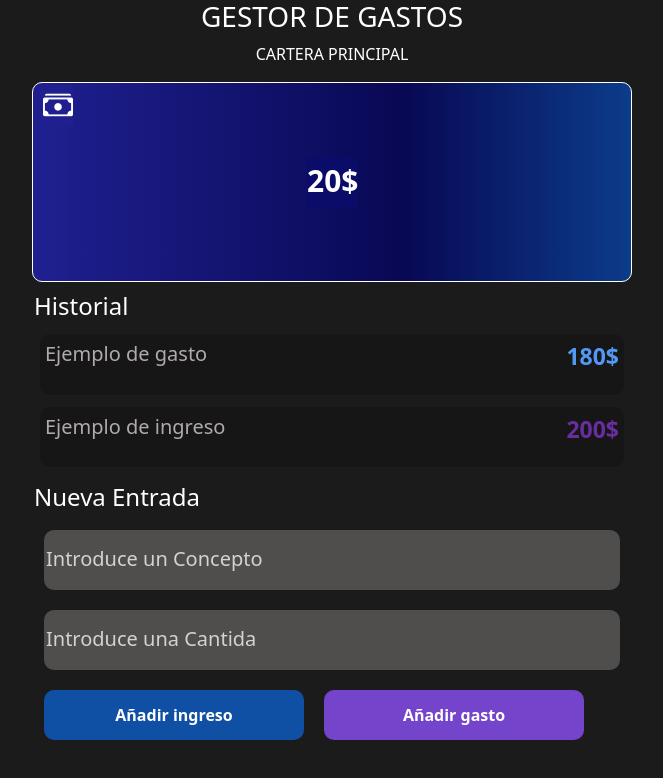
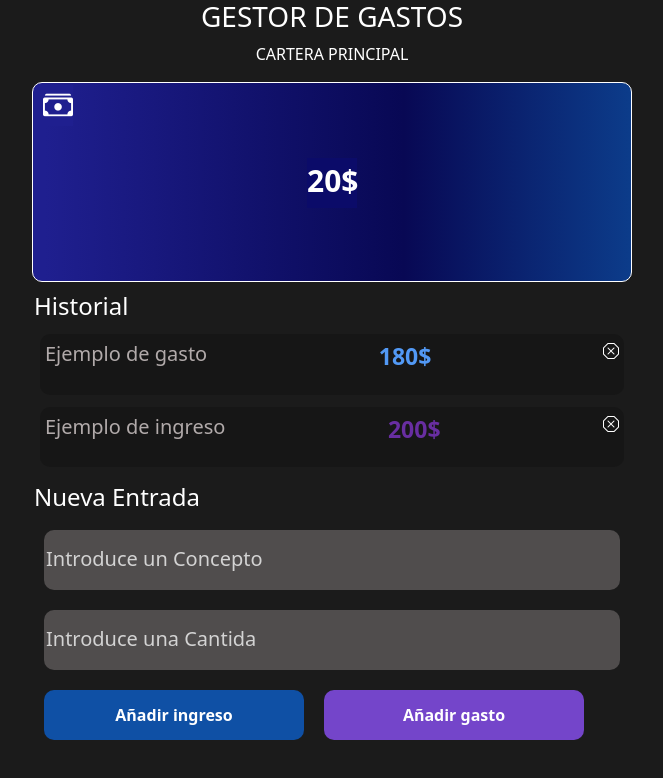
Before and after one commit to joseismaelvargas/controlGastosTS, a React (Vite) app: page / in a window 1280 px wide. Shown: the top 778 px of the page, without its empty margins (308-971 px from the left). Built offline with nearby package versions, Linux system fonts and the light colour scheme.

Commit message:
proyecto Terminado

```diff
--- a/package.json
+++ b/package.json
@@ -11,7 +11,8 @@
   },
   "dependencies": {
     "react": "^19.1.0",
-    "react-dom": "^19.1.0"
+    "react-dom": "^19.1.0",
+    "sweetalert2": "^11.21.2"
   },
   "devDependencies": {
     "@eslint/js": "^9.25.0",
--- a/src/components/Cartera.tsx
+++ b/src/components/Cartera.tsx
@@ -17,6 +17,7 @@ export const Cartera = () => {
     setAccountToStorage(account)
 
    }
+   console.log(account)
    setCash(account)
 },[])
    console.log(cash)
--- a/src/components/Historial.tsx
+++ b/src/components/Historial.tsx
@@ -1,34 +1,63 @@
 import { Account,Entry,CategoryEnum} from "../helpers/Account"
 import React,{useState,useEffect} from "react"
+import Swal from "sweetalert2"
 import "./style/gestor.css"
 const Historial = () => {
 
   const [gasto,setGasto]=useState<Entry[]>([]);
-   console.log(gasto)
+
 useEffect(()=>{
  let storageaccount=localStorage.getItem('account')
  if(storageaccount){
    const pasedaccount=JSON.parse(storageaccount)
-   const accounte= new Account(pasedaccount); // si necesitas convertirlo en una instancia real
+   const accounte= new Account(pasedaccount);
       setGasto(accounte.entries || []);
  }
 
 
 },[])
-let filtergasto=gasto.filter((item)=>item.category===CategoryEnum.expense)
-let filteringreso=gasto.filter((item)=>item.category===CategoryEnum.income)
+const eliminargasto=(id:number):void=>{
+  const eliminar=gasto.filter((item)=>item.id!==id)
+  setGasto(eliminar)
+  const storage=localStorage.getItem('account')
+  if(storage){
+    const parse=JSON.parse(storage)
+    const account=new Account(parse)
+    account.deleteEntry(id)
+    localStorage.setItem('account',JSON.stringify(account))
+    setGasto(account.getEntries())
+    location.reload()
+  }
+}
+const eliminaringreso=(id:number):void=>{
+const  eliminar=gasto.filter((item)=>item.id!==id)
+setGasto(eliminar)
+const storage=localStorage.getItem('account')
+
+if(storage){
+  const parseada=JSON.parse(storage)
+  const account=new Account(parseada)
+ account.deleteEntry(id)
+ localStorage.setItem('account',JSON.stringify(account))
+ setGasto(account.getEntries())
+ location.reload()
+}
+
+}
+const filtergasto=gasto.filter((item)=>item.category===CategoryEnum.expense)
+const filteringreso=gasto.filter((item)=>item.category===CategoryEnum.income)
 
   return (
       <div className="container">
             <h4>Historial</h4>
             {
               filtergasto.map((entry,index)=>(
-                <div key={index} className="h-gasto"><p className="p-g">{entry.concept}</p> <p className="money-g">{entry.amount}$</p></div>
+                <div key={index} className="h-gasto"><p className="p-g">{entry.concept}</p> <p className="money-g">{entry.amount}$ </p> <i className="bi bi-x-octagon" onClick={()=>eliminargasto(entry.id)}></i></div>
               ))
             }
                {
              filteringreso.map((entry,index)=>(
-               <div className="h-gasto" key={index}><p className="p-g">{entry.concept}</p> <p className="money-i">{entry.amount}$</p></div>
+               <div className="h-gasto" key={index}><p className="p-g">{entry.concept}</p> <p className="money-i">{entry.amount}$</p> <i className="bi bi-x-octagon" onClick={()=>eliminaringreso(entry.id)}></i></div>
               ))
             }
 
--- a/src/components/NuevaEntrada.tsx
+++ b/src/components/NuevaEntrada.tsx
@@ -1,14 +1,57 @@
 import "../components/style/gestor.css"
+import { useState } from "react"
+import { Account, CategoryEnum, Entry } from "../helpers/Account"
+export const NuevaEntrada = () => {
+    const [concepto,setconcepto]=useState<string>("")
+     const [cantidad,setCantidad]=useState<string>()
+     const añadirIngreso=()=>{
+      const storage=localStorage.getItem('account')
+      if(storage){
+        const parse=new Account(JSON.parse(storage))
+         console.log(parse)
+      const nuevaCuenta:Entry={
+        id:Date.now(),
+        concept:concepto,
+        amount:Number(cantidad),
+        category:CategoryEnum.income
+      }
+      parse.addEntry(nuevaCuenta)
 
-export const NuevaEntrada = () => {
+localStorage.setItem("account", JSON.stringify(parse));
+location.reload()
+   setCantidad("")
+     setconcepto("")
+   }
+
+
+     }
+     const añadirGasto=()=>{
+         const storage=localStorage.getItem('account')
+       if(storage){
+        const parse=new Account(JSON.parse(storage))
+         console.log(parse)
+      const nuevaCuenta:Entry={
+        id:Date.now(),
+        concept:concepto,
+        amount:Number(cantidad),
+        category:CategoryEnum.expense
+      }
+      parse.addEntry(nuevaCuenta)
+
+localStorage.setItem("account", JSON.stringify(parse));
+location.reload()
+     setCantidad("")
+     setconcepto("")
+   }
+   }
     return (
         <div className="container">
             <h4>Nueva Entrada</h4>
-               <input  type="text" placeholder="Introduce un Concepto" />
-                <input type="text" placeholder="Introduce una Cantida" />
+                <input  type="text" placeholder="Introduce un Concepto"   value={concepto} onChange={(e)=>setconcepto(e.target.value)} />
+                <input type="number" placeholder="Introduce una Cantida"  value={cantidad} onChange={(e)=>setCantidad(e.target.value)}/>
             <div className="opciones">
-             <button className="ingreso">Añadir ingreso</button>
-             <button className="gasto">Añadir gasto</button>
+             <button className="ingreso" onClick={añadirIngreso}>Añadir ingreso</button>
+             <button className="gasto" onClick={añadirGasto}>Añadir gasto</button>
             </div>
         </div>
     )
--- a/src/components/style/gestor.css
+++ b/src/components/style/gestor.css
@@ -69,6 +69,12 @@ background: linear-gradient(90deg, rgba(31, 31, 143, 1) 2%, rgba(8, 8, 84, 1) 62
     border-radius: 10px;
 }
 /* historial */
+.bi-x-octagon{
+    background-color: rgb(22, 22, 22);
+}
+.bi-x-octagon:hover{
+    color: rgb(16, 16, 214);
+}
 .h-gasto{
     background-color: rgb(22, 22, 22);
     padding: 5px;
```
Also changed, not shown: 1 other file (tests, documents, lock files or other folders).
